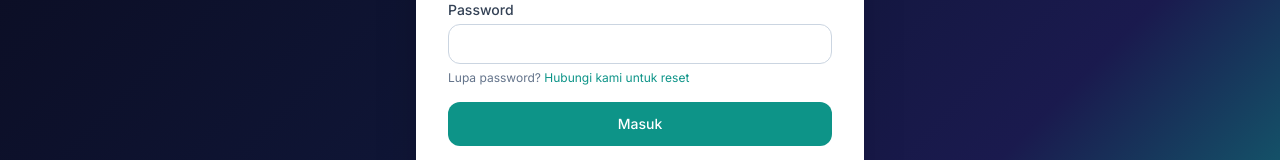
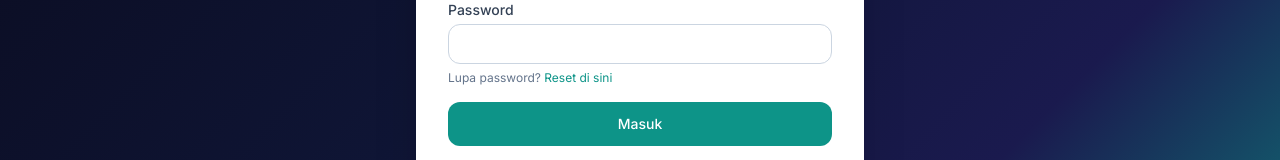
Before and after one commit to FMATheNomad/jatuhtempo, a Next.js app in the folder web/: page /login in a window 1280 px wide. Shown: the part 297-457 px from the top of the page. Built offline with nearby package versions, Linux system fonts and the light colour scheme.

Commit message:
fix: login reset pw link, FAQ hapus akun info, consistent across all pages

```diff
--- a/web/src/app/faq/page.tsx
+++ b/web/src/app/faq/page.tsx
@@ -27,7 +27,7 @@ const categories: { title: string; items: FAQItem[] }[] = [
       },
       {
         q: 'Bisakah saya menghapus akun?',
-        a: 'Saat ini belum ada fitur hapus akun mandiri. Hubungi kami melalui email fmasoftwarelabs@gmail.com untuk bantuan.',
+        a: 'Ya. Buka menu Pengaturan, scroll ke bagian "Hapus Akun", dan klik tombol "Hapus Akun Saya". Semua data utang, pembayaran, dan pengingat akan dihapus permanen.',
       },
     ],
   },
--- a/web/src/app/login/page.tsx
+++ b/web/src/app/login/page.tsx
@@ -109,8 +109,8 @@ function LoginContent() {
             {mode === 'login' && (
               <p className="text-xs text-slate-500 mt-1.5">
                 Lupa password?{' '}
-                <a href="mailto:fmasoftwarelabs@gmail.com" className="text-teal-600 hover:underline">
-                  Hubungi kami untuk reset
+                <a href="/reset-password" className="text-teal-600 hover:underline">
+                  Reset di sini
                 </a>
               </p>
             )}
```
